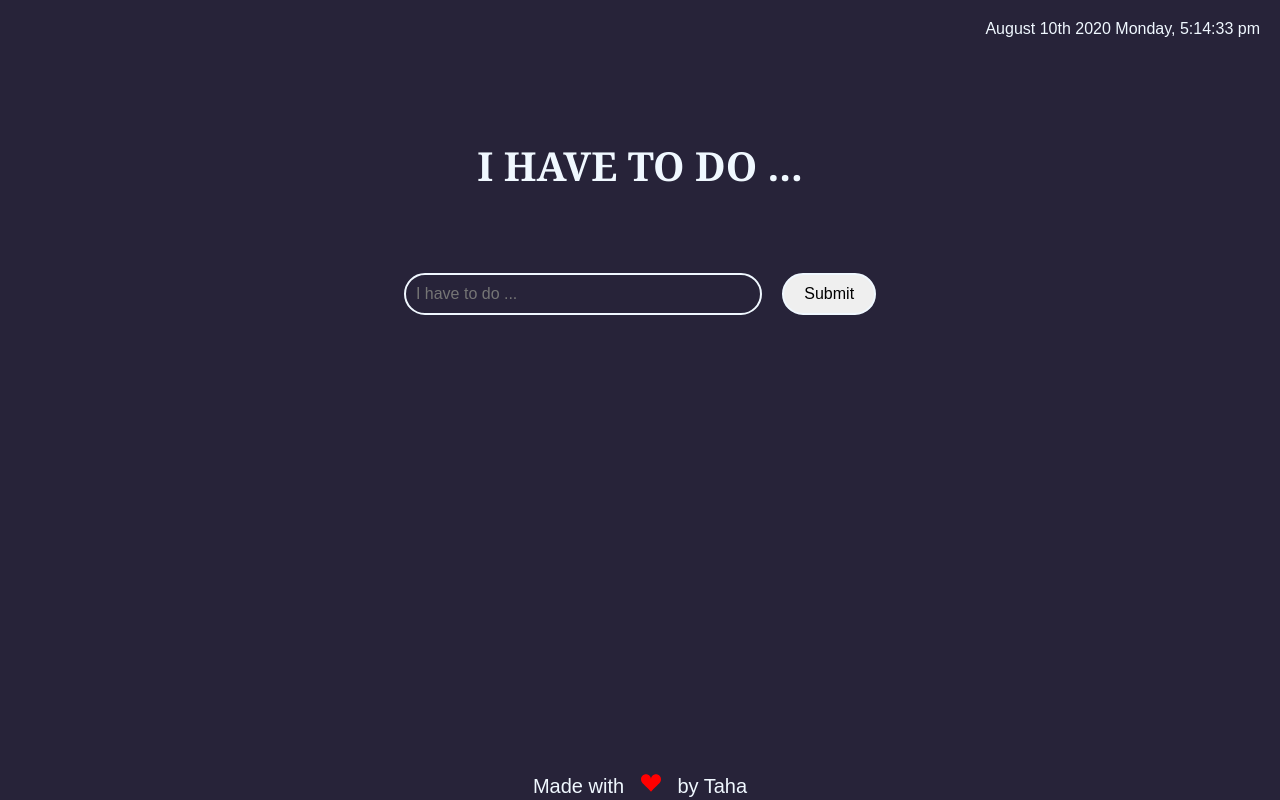
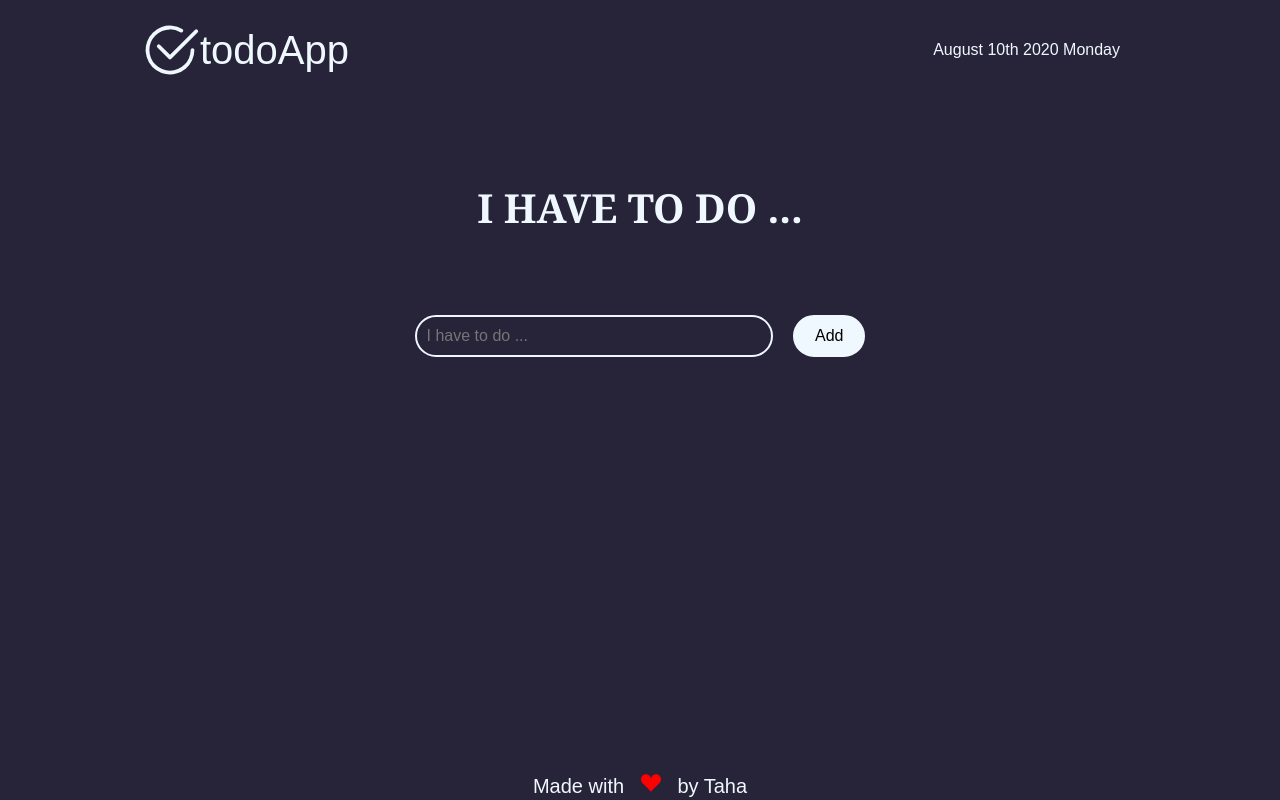
Before and after one commit to taha20181/todoApp, a plain HTML site: page index.html in a window 1280 px wide. Drawn offline with nearby package versions, Linux system fonts and the light colour scheme.

Commit message:
header modified

```diff
--- a/index.html
+++ b/index.html
@@ -13,20 +13,43 @@
 </head>
 <body>
 
+	<header>
+		<nav class="row">
+			<div class="container">
+				<div class="navbar-brand">
+					<svg width="3em" height="3em" viewBox="0 0 16 16" class="bi bi-check2-circle" fill="currentColor" xmlns=" http://www.w3.org/2000/svg">
+					  	<path fill-rule="evenodd" d="M15.354 2.646a.5.5 0 0 1 0 .708l-7 7a.5.5 0 0 1-.708 0l-3-3a.5.5 0 1 1 .708-.708L8 	9.293l6.646-6.647a.5.5 0 0 1 .708 0z"/>
+	  					<path fill-rule="evenodd" d="M8 2.5A5.5 5.5 0 1 0 13.5 8a.5.5 0 0 1 1 0 6.5 6.5 0 1 1-3.25-5.63.5.5 0 1 1-.5.865A5.472 5.472 0 0 0 8 2.5z"/>
+					</svg>
+					<div class="navbar-title">
+						todoApp
+					</div>
+				</div>
+
+				<div class="date-time-container row">
+					<span id="date-time"></span>
+				</div>
+			</div>
+		</nav>
+	</header>
+
 	<main>
 		<section>
-			<div class="date-time-container row">
-				<span id="date-time"></span>
-			</div>
+
 			<div class="row m-auto header">
 				<h1 class="main-heading">I HAVE TO DO ...</h1>
 			</div>
 			<div class="row m-auto form-container">
 				<form class="input-form row">
 					<input type="text" name="task" id="task_input" placeholder="I have to do ..." class="form-item">
-					<button type="button" id="submit_btn" class="form-item">Submit</button>
+					<button type="button" id="submit_btn" class="form-item">Add</button>
 				</form>
 			</div>
+			<!-- <div class="row m-auto" style="justify-content: start;">
+				<div class="count">
+					<p>You have 4 task to complete.</p>
+				</div>
+			</div> -->
 			<div class="row m-auto tasks">
 				<ol id="task-list">
 					<!-- <div>
@@ -70,3 +93,15 @@
 
 <!-- <i class="fas fa-times-circle"></i>
 <i class="fas fa-check-circle"></i> -->
+
+<!-- <svg width="1em" height="1em" viewBox="0 0 16 16" class="bi bi-check2-circle" fill="currentColor" xmlns="http://www.w3.org/2000/svg">
+  <path fill-rule="evenodd" d="M15.354 2.646a.5.5 0 0 1 0 .708l-7 7a.5.5 0 0 1-.708 0l-3-3a.5.5 0 1 1 .708-.708L8 9.293l6.646-6.647a.5.5 0 0 1 .708 0z"/>
+  <path fill-rule="evenodd" d="M8 2.5A5.5 5.5 0 1 0 13.5 8a.5.5 0 0 1 1 0 6.5 6.5 0 1 1-3.25-5.63.5.5 0 1 1-.5.865A5.472 5.472 0 0 0 8 2.5z"/>
+</svg> -->
+
+<!-- <svg width="1em" height="1em" viewBox="0 0 16 16" class="bi bi-check2-square" fill="currentColor" xmlns="http://www.w3.org/2000/svg">
+  <path fill-rule="evenodd" d="M15.354 2.646a.5.5 0 0 1 0 .708l-7 7a.5.5 0 0 1-.708 0l-3-3a.5.5 0 1 1 .708-.708L8 9.293l6.646-6.647a.5.5 0 0 1 .708 0z"/>
+  <path fill-rule="evenodd" d="M1.5 13A1.5 1.5 0 0 0 3 14.5h10a1.5 1.5 0 0 0 1.5-1.5V8a.5.5 0 0 0-1 0v5a.5.5 0 0 1-.5.5H3a.5.5 0 0 1-.5-.5V3a.5.5 0 0 1 .5-.5h8a.5.5 0 0 0 0-1H3A1.5 1.5 0 0 0 1.5 3v10z"/>
+</svg> -->
+
+<!-- <i class="fas fa-calendar-check"></i> -->
--- a/resources/css/style.css
+++ b/resources/css/style.css
@@ -19,6 +19,17 @@ body, html {
 }
 
 main {
+    flex-grow: 1;
+}
+
+nav {
+    display: flex;
+    padding: 1rem;
+}
+
+.navbar-brand {
+    display: flex;
+    align-items: center;
     flex-grow: 1;
 }
 
@@ -67,11 +78,13 @@ h1 {
     border: 2px solid aliceblue;
     border-radius: 50px;
     padding: .5rem 1rem;
+    background-color: aliceblue;
 }
 
 #submit_btn:hover {
     color: aliceblue;
     transition: ease-in-out .2s;
+    background-color: transparent;
 }
 
 .date-time-container {
@@ -168,6 +181,15 @@ footer {
     #task-list div{ width: 70%; }
 
     .date-time-container { font-size: 80%; }
+
+    .container {
+        display: block;
+        min-width: 400px;
+    }
+
+    .navbar-title { font-size: 150%; }
+
+    .navbar-brand { padding-bottom: 2rem; }
 }
 
 @media (min-width: 480px) {
@@ -176,11 +198,31 @@ footer {
     #task-list div{ width: 60%; }
 }
 
+@media (min-width: 576px) {
+
+    .container {
+        min-width: 550px;
+    }
+}
+
 
 @media (min-width: 768px) {
     .input-form #task_input { width: 45%; }
 
     #task-list div{ width: 40%; }
+
+    .navbar-title {
+        font-size: 200%;
+    }
+
+    .container {
+        display: flex;
+        min-width: 600px;
+    }
+
+    .navbar-brand {
+        padding-bottom: 0;
+    }
 }
 
 
@@ -190,16 +232,22 @@ footer {
     #task-list div{ width: 35%; }
 
     .date-time-container { justify-content: end; }
+
+    .container { min-width: 800px; }
 }
 
 @media (min-width: 1024px) {
     .input-form #task_input { width: 35%; }
 
     #task-list div{ width: 30%; }
+
+    .container { min-width: 800px; }
 }
 
 @media (min-width: 1200px) {
     .input-form #task_input { width: 28%; }
 
     #task-list div{ width: 25%; }
+
+    .container { min-width: 1000px; }
 }
--- a/resources/js/main.js
+++ b/resources/js/main.js
@@ -7,7 +7,7 @@ var correct_btn = document.getElementById("correct-btn");
 input.value = "";
 input.name = "";
 
-date_time.innerHTML = moment().format('MMMM Do YYYY dddd, h:mm:ss a');
+date_time.innerHTML = moment().format('MMMM Do YYYY dddd');
 var count = 0;
 $("#submit_btn").on("click", function() {
     var task = input.value;
```
